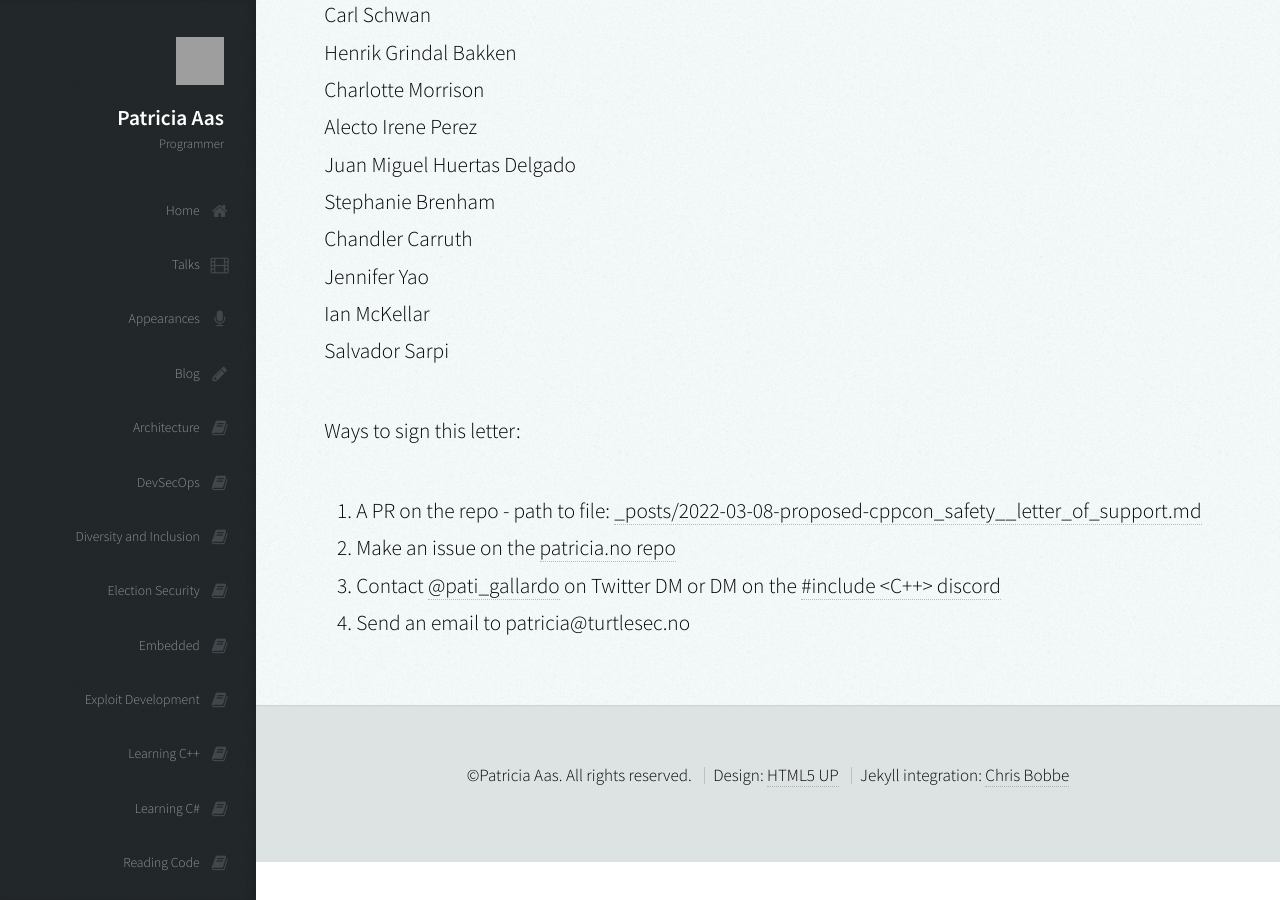
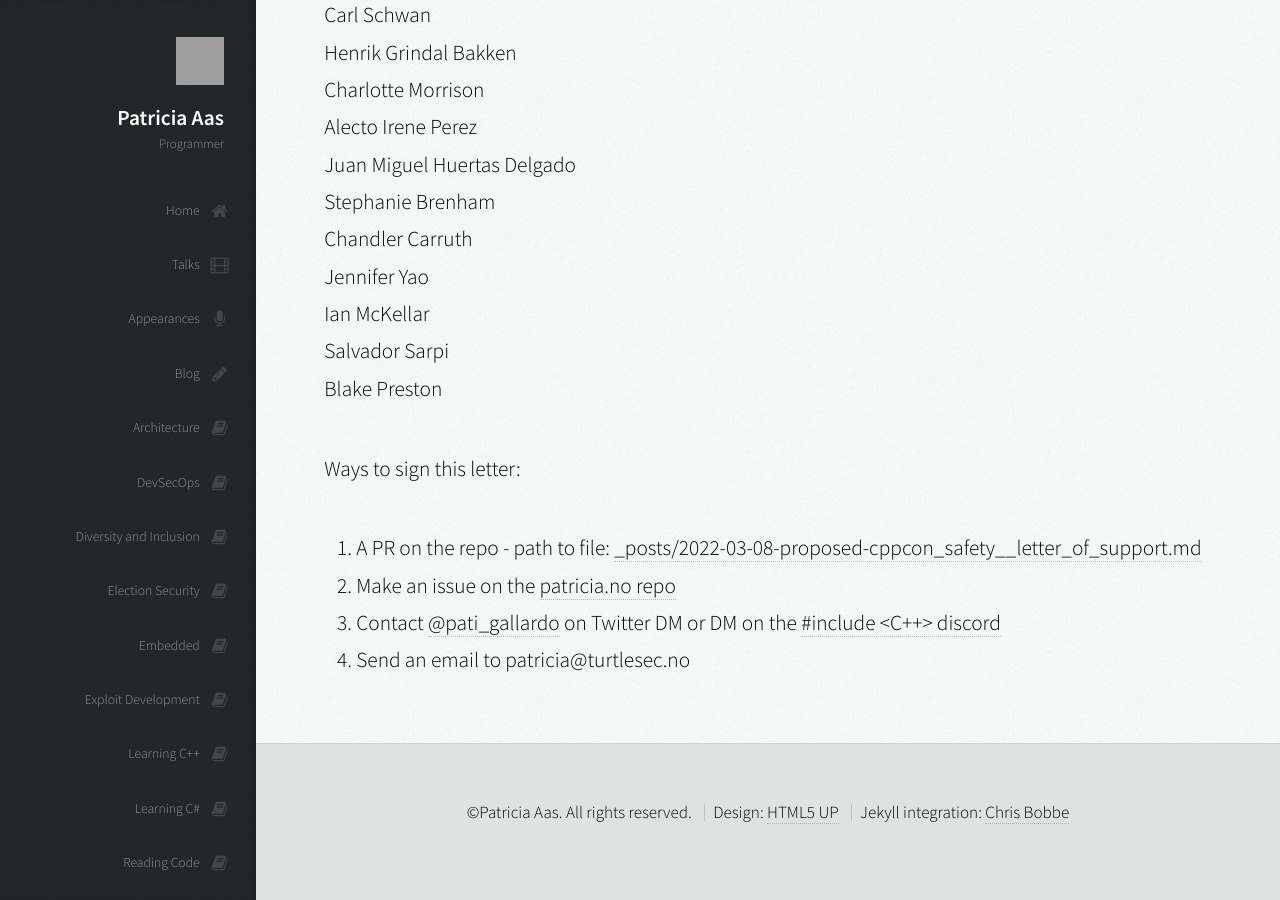
Before and after one commit to patricia-gallardo/patricia-gallardo.github.io, a Jekyll site: the page built from _posts/2022-03-08-proposed-cppcon_safety__letter_of_support.md, in a window 1280 px wide and 900 px high, scrolled down 3134 px. Built offline with Jekyll 4.4.1, drawn with Linux system fonts in a browser that asks for light colours; nearby versions of some CDN libraries; grey boxes are pictures that could not be loaded.

Commit message:
Signing letter of support
I'm not in the discord and haven't been to the cons, but if you have my support.

```diff
--- a/_posts/2022-03-08-proposed-cppcon_safety__letter_of_support.md
+++ b/_posts/2022-03-08-proposed-cppcon_safety__letter_of_support.md
@@ -92,6 +92,7 @@ Chandler Carruth <br>
 Jennifer Yao<br>
 Ian McKellar<br>
 Salvador Sarpi <br>
+Blake Preston <br>
 
 
 Ways to sign this letter:
```
